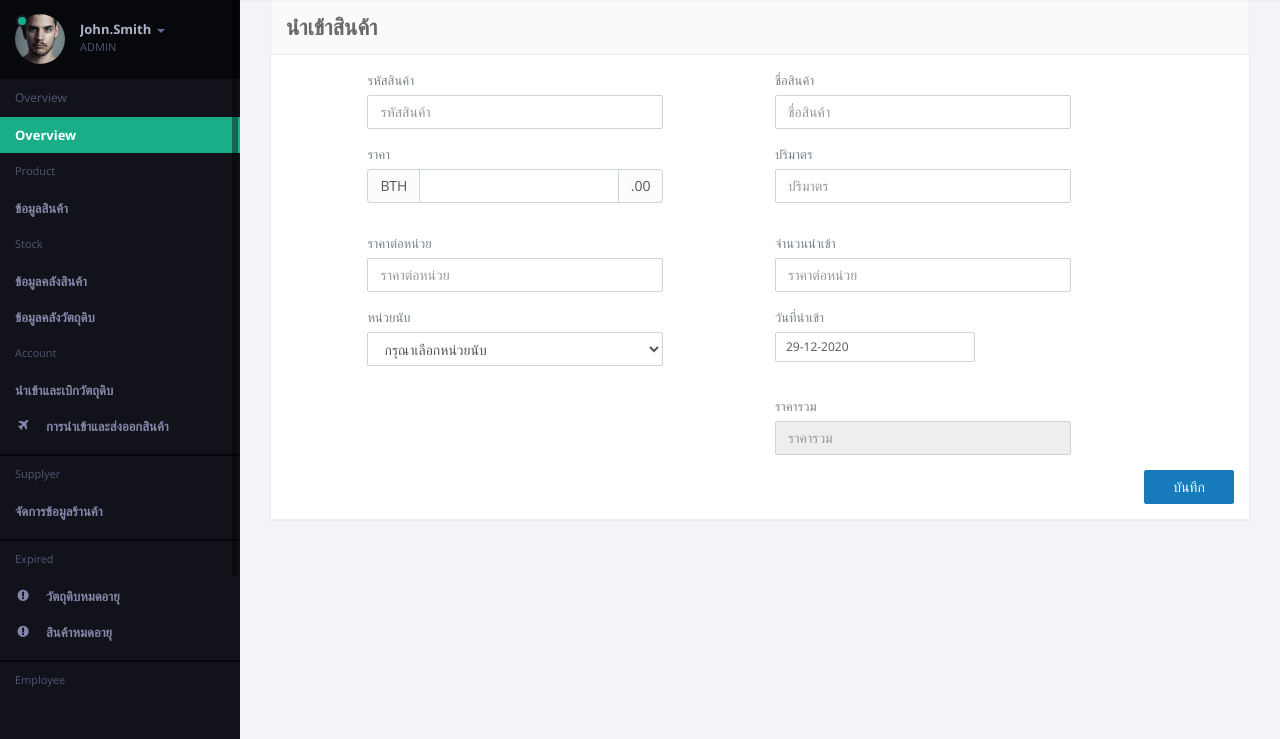
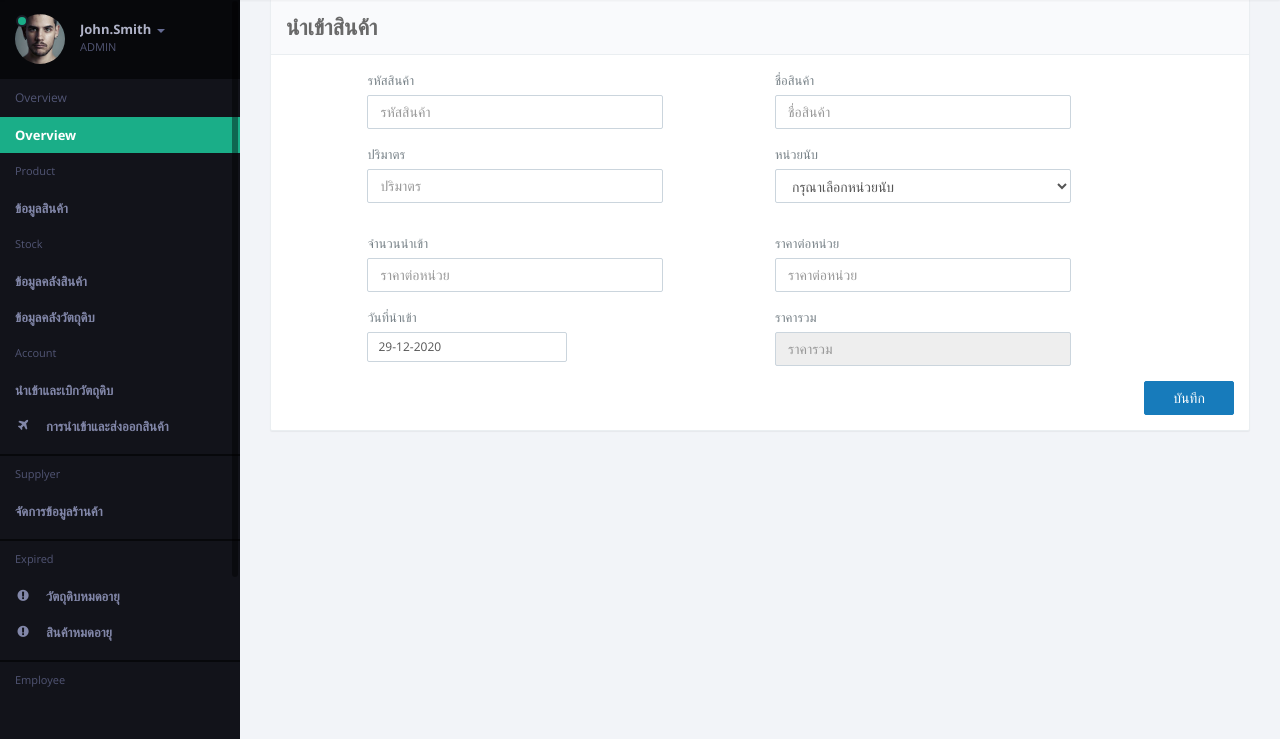
Before and after one commit to 2ManDown/GrassJelly, a CodeIgniter app: page /GrassJelly/index.php/product/product_import in a window 1280 px wide. Shown: the part 61-800 px from the top of the page. Run offline with CodeIgniter, Linux system fonts and the light colour scheme; style sheets or scripts are compiled from the project's sources; some libraries are stand-ins or nearby versions.

Commit message:
some fix

```diff
--- a/application/views/product/product_import.php
+++ b/application/views/product/product_import.php
@@ -23,37 +23,12 @@
                                 </div>
 
                                 <div class="form-group pull-in clearfix">
-                                    <div class="col-sm-1"></div>
-                                    <div class="col-sm-4">
-                                        <label>ราคา</label>
-                                        <div class="input-group m-b">
-                                            <span class="input-group-addon">BTH</span>
-                                            <input type="number" class="form-control">
-                                            <span class="input-group-addon">.00</span>
-                                        </div>
-                                    </div>
+
                                     <div class="col-sm-1"></div>
                                     <div class="col-sm-4">
                                         <label>ปริมาตร</label>
                                         <input type="text" class="form-control" placeholder="ปริมาตร" required>
                                     </div>
-                                </div>
-
-                                <div class="form-group pull-in clearfix">
-                                    <div class="col-sm-1"></div>
-                                    <div class="col-sm-4">
-                                        <label>ราคาต่อหน่วย</label>
-                                        <input type="text" class="form-control" placeholder="ราคาต่อหน่วย" required>
-                                    </div>
-                                    <div class="col-sm-1"></div>
-                                    <div class="col-sm-4">
-                                        <label>จำนวนนำเข้า</label>
-                                        <input type="text" class="form-control" placeholder="ราคาต่อหน่วย" required>
-                                    </div>
-
-                                </div>
-
-                                <div class="form-group pull-in clearfix">
                                     <div class="col-sm-1"></div>
                                     <div class="col-sm-4">
                                         <label>หน่วยนับ</label>
@@ -63,16 +38,29 @@
                                             <option>ถุง</option>
                                         </select>
                                     </div>
+                                </div>
+
+                                <div class="form-group pull-in clearfix">
+                                <div class="col-sm-1"></div>
+                                    <div class="col-sm-4">
+                                        <label>จำนวนนำเข้า</label>
+                                        <input type="text" class="form-control" placeholder="ราคาต่อหน่วย" required>
+                                    </div>
+                                    <div class="col-sm-1"></div>
+                                    <div class="col-sm-4">
+                                        <label>ราคาต่อหน่วย</label>
+                                        <input type="text" class="form-control" placeholder="ราคาต่อหน่วย" required>
+                                    </div>
+                                </div>
+
+                                <div class="form-group pull-in clearfix">
+
                                     <div class="col-sm-1"></div>
                                     <div class="col-sm-4">
                                         <label>วันที่นำเข้า</label>
                                         <input class="input-sm input-s datepicker-input form-control" size="16" type="text" value="29-12-2020" data-date-format="dd-mm-yyyy">
                                     </div>
-
-                                </div>
-
-                                <div class="form-group pull-in clearfix">
-                                    <div class="col-sm-6"></div>
+                                    <div class="col-sm-1"></div>
                                     <div class="col-sm-4">
                                         <label>ราคารวม</label>
                                         <input type="text" class="form-control" placeholder="ราคารวม" required readonly>
```
Also changed, not shown: application/views/metarial/metarial_insert.php (+8 -7 lines).
